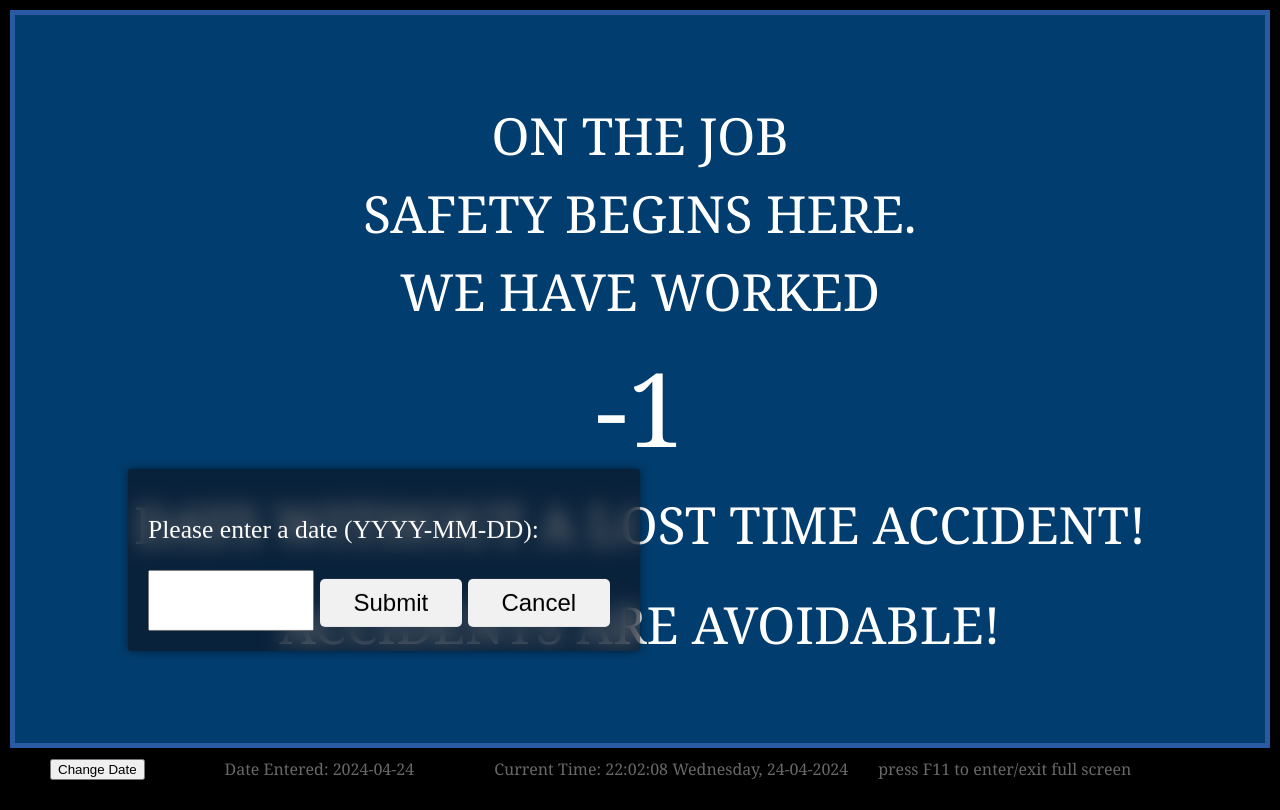
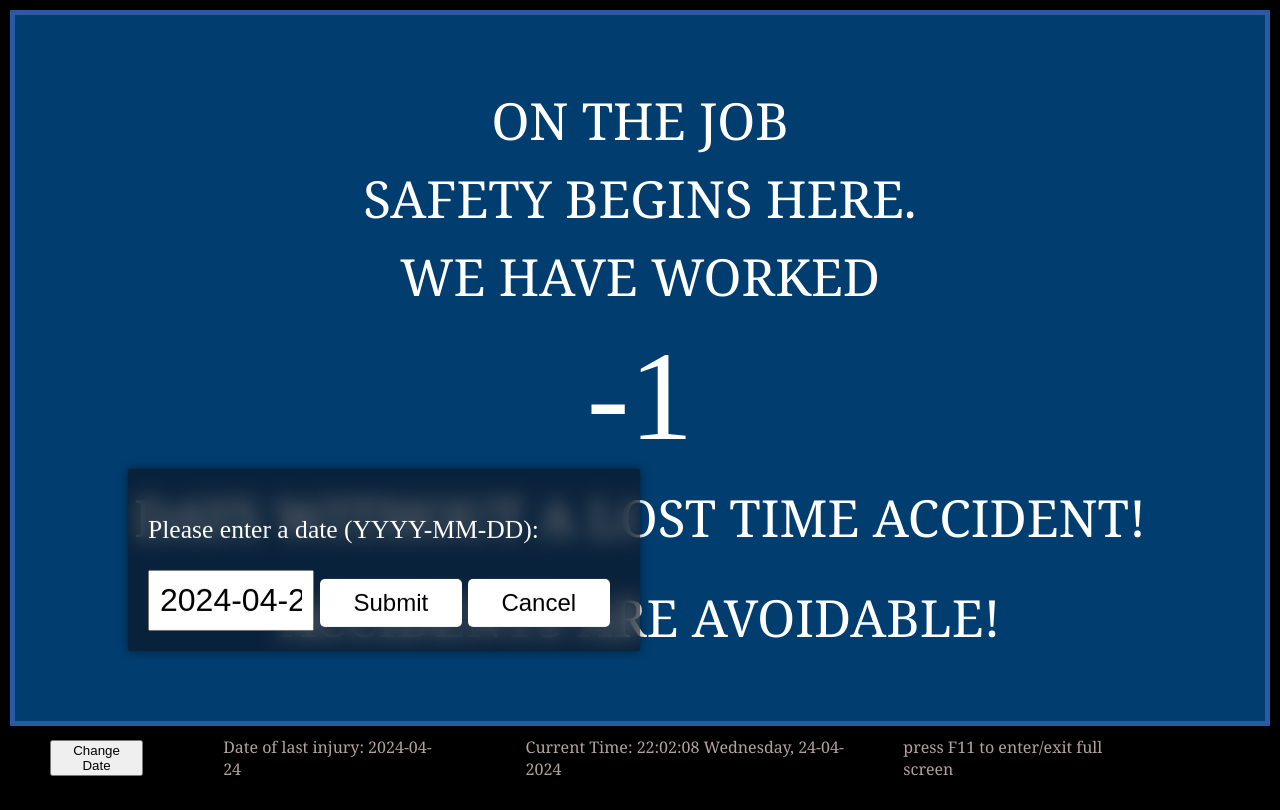
Before and after one commit to somethingstarted/DaysSinceInjuryCounter, a plain HTML site: page src/index.html in a window 1280 px wide. Both pictures are taken after a click on the button "Change Date". Drawn offline with Linux system fonts and the light colour scheme.

Commit message:
Updated date display and prompt for date functionality

```diff
--- a/src/index.html
+++ b/src/index.html
@@ -25,7 +25,7 @@
         <span class="spacer">&#x09;</span>
         <div id="dateDisplay" class="date-text"></div> <!-- Display date entered here -->
         <span class="spacer">&#x09;</span>
-        <div id="timeNowDisplay" class="date-text"></div> <!-- Display Current time here -->
+        <div id="timeNowDisplay" class="date-text">Current Time: ??? ???</div> <!-- Display Current time here -->
         <span class="smallText">press F11 to enter/exit full screen</span>
     </div>
     <!-- Custom prompt modal -->
--- a/src/main.js
+++ b/src/main.js
@@ -65,16 +65,23 @@ function updateDays() {
 function updateMessage(enteredDate) {
     const daysSince = calculateDaysSince(enteredDate);
     document.querySelector('.DayCounter').innerText = daysSince; // Dynamically update the DayCounter number
-    document.getElementById('dateDisplay').innerText = `Date Entered: ${enteredDate}`; // Display the entered date
+    document.getElementById('dateDisplay').innerText = `Date of last injury: ${enteredDate}`; // Display the entered date
 }
 
 function promptForDate() {
+    var dateInputField = document.getElementById('dateInput');
+    var existingDate = document.getElementById('dateDisplay').textContent.split(': ')[1];
+
+    // If there's already a date displayed, use it; otherwise, use today's date
+    dateInputField.value = existingDate || formatDate(new Date());
+
     document.getElementById('PromptForDate').style.display = 'block';
 }
 
+
 function submitDate() {
     var enteredDate = document.getElementById('dateInput').value;
-    if (!enteredDate) return; // Exit if no date entered
+    if (!enteredDate) return; // Exit if no Date entered.
 
     updateMessage(enteredDate);
     closePrompt();
--- a/src/style.css
+++ b/src/style.css
@@ -1,6 +1,9 @@
 :root {
     --primary-font: 'cambria';
+    --Bottom-font-color: rgba(180, 160, 160, 1);
+    --main-font-color: rgba(255, 255, 255, 1);
 }
+
 
 html, body {
     height: 100%;
@@ -23,39 +26,45 @@ html, body {
     flex-direction: column;
     justify-content: center;
     align-items: center;
-    font-family: var(--primary-font);;
+    font-family: var(--primary-font);
 }
 
 
 
 .regular-text {
     font-size: 4vw; /* Example using viewport width for responsiveness */
-    color: rgb(255, 255, 255);
+    color: var(--main-font-color);
     margin: 0.5vh; /* Adjust the margin as necessary */
     font-family: var(--primary-font);;
 }
 
 .DayCounter {
-    font-size: 8vw; /* Twice the size of regular-text */
-    color: rgb(255, 255, 255);
+    font-size: 10vw; /* Twice the size of regular-text */
+    color: var(--main-font-color);
     margin: 1vh; /* Adjust the margin as necessary */
-    font-family: var(--primary-font);;
+    font-family: 'Segment7';
 }
 
-.date-text, .smallText {
-    color: rgb(104, 104, 104); /* Uniform color for date and small text */
+.date-text {
+    color: var(--Bottom-font-color); /* Uniform color for date and small text */
     font-size: 2vh; /* Uniform small font size for consistency */
     /* Removed margin-top for better alignment */
-    font-family: var(--primary-font);;
+    font-family: var(--primary-font);
 }
 
+.smallText {
+    color: var(--Bottom-font-color); /* Uniform color for date and small text */
+    font-size: 2vh; /* Uniform small font size for consistency */
+    /* Removed margin-top for better alignment */
+    font-family: var(--primary-font);
+ }
 .control-panel {
     display: flex; /* This will align the child elements in a row */
-    justify-content: left; /* This will center the elements in the flex container */
+    justify-content: space-between;
     align-items: center; /* This will vertically align the elements in the center */
     gap: 30px; /* This adds space between the button and the date display */
     padding-bottom: 10px; /* Add 10px padding from the bottom of the visible work area for the control panel */
-
+    padding-right: 10%;
 }
 
 .spacer {
@@ -73,7 +82,7 @@ html, body {
     transform: translate(-50%, -50%);
     z-index: 1000; /* Ensure it's on top */
     background-color: rgba(19, 9, 9, 0.5); /* Adjust transparency here */
-    color: rgb(255, 255, 255);
+    color: var(--main-font-color);
     padding: 20px;
     border-radius: 3px;
     box-shadow: 0 0 10px rgba(0, 0, 0, 0.5);
@@ -96,7 +105,7 @@ html, body {
 #PromptForDate button {
     cursor: pointer; /* Changes the cursor to a pointer on hover */
     font-size: 3vh;
-    background-color: #f1f1f1; /* Light grey background for buttons */
+    background-color: var(--main-font-color); /* Light grey background for buttons */
     border: none; /* Removes border */
     border-radius: 5px; /* Rounded corners for buttons */
 }
```
